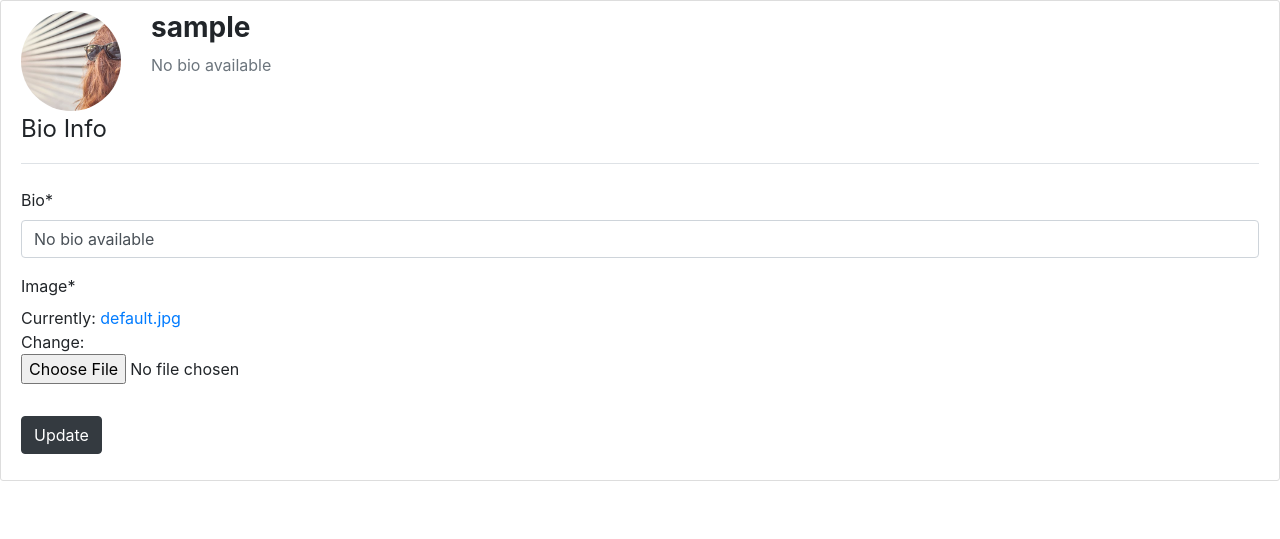
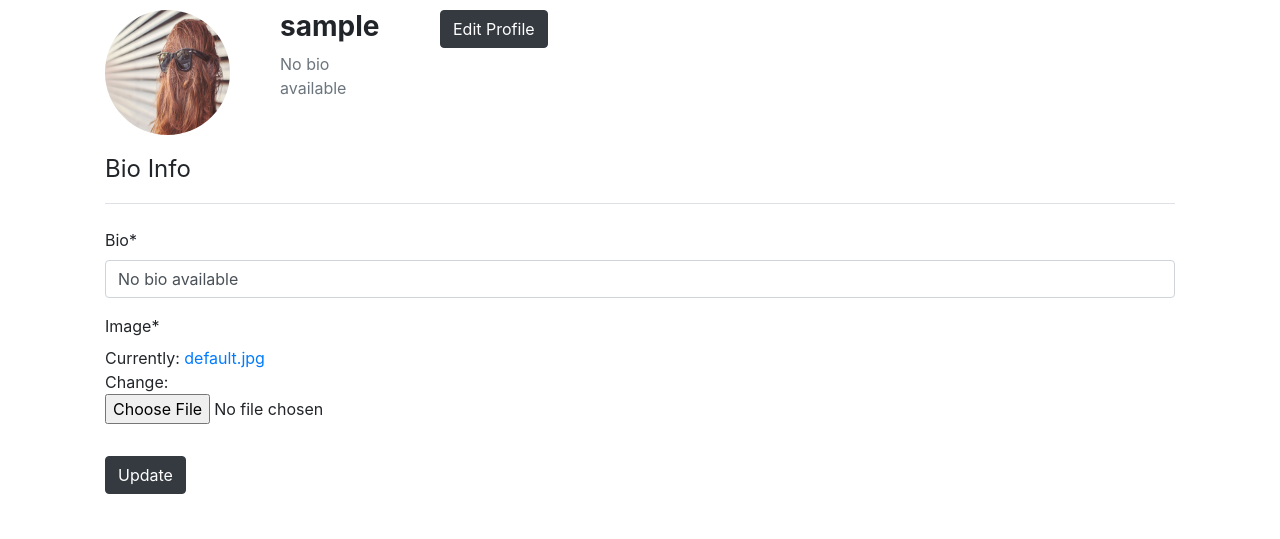
Before and after one commit to duncan-chege/instanoir, a Django app: page /profile in a window 1280 px wide. Shown: the top 539 px of the page. Run offline with Django 3.2, Linux system fonts and the light colour scheme; the visitor is signed in with stand-in values (Sample User, id 1); some libraries are stand-ins or nearby versions.

Commit message:
ad image sizing function to models

```diff
--- a/users/models.py
+++ b/users/models.py
@@ -1,5 +1,6 @@
 from django.db import models
 from django.contrib.auth.models import User
+from PIL import Image
 
 class Profile(models.Model):
     user = models.OneToOneField(User, on_delete=models.CASCADE)     #one to one relationsip gives user ablity to access the profile directly from the user
@@ -8,3 +9,12 @@ class Profile(models.Model):
 
     def __str__(self):
         return f"{self.user.username}'s Profile"
+
+    def save(self):
+        super().save()
+
+        img = Image.open(self.image.path)
+        if img.height > 300 or img.width > 300:
+            output_size = (300,300)
+            img.thumbnail(output_size)
+            img.save(self.image.path)
--- a/users/static/css/profile.css
+++ b/users/static/css/profile.css
@@ -1,7 +1,7 @@
 .content-section {
     background: #ffffff;
     padding: 10px 20px;
-    border: 1px solid #dddddd;
+    border: 0;
     border-radius: 3px;
     margin-bottom: 20px;
 }
@@ -12,10 +12,6 @@
     overflow: hidden;
     border-radius: 50%;
   }
-  .image img {
-    height:100%;
-  }
-
 
 .account-img {
     height: 125px;
@@ -25,4 +21,11 @@
 }
 .media-body{
     margin-left: 30px;
+    display: inline-block;
+    flex: 0;
+    min-width: 120px;
 }
+.editbtn{
+    display: inline-block;
+    margin-left: 40px;
+}
--- a/users/templates/users/profile.html
+++ b/users/templates/users/profile.html
@@ -5,22 +5,27 @@
 {% block content %}
 <link rel="stylesheet" href="{% static 'css/profile.css' %}">
 
+<div class="container">
+    <div class="row">
+        <div class="col-md-12">
             <div class="content-section">
                 <div class="media">
-        <div class="image">
-        <img src="{{user.profile.image.url}}" alt="profile pic">
-        </div>
+
+                    <img class="rounded-circle account-img" src="{{user.profile.image.url}}" alt="profile pic">
+
                     <div class="media-body">
 
-            <h3 class="account-heading"><b>{{user.username}}</b></h2>
+                        <h3 class="account-heading"><b>{{user.username}}</b></h3>
                             <p class="text-secondary">{{user.profile.bio}}</p>
-
                     </div>
+                    <button class="btn btn-dark editbtn" type="submit">Edit Profile</button>
                 </div>
                 <form method="POST" enctype="multipart/form-data">
                     {% csrf_token %}
                     <fieldset class="form-group form">
-                <legend class="border-bottom mb-4"><p id="title">Bio Info</p></legend>
+                        <legend class="border-bottom mb-4">
+                            <p id="title">Bio Info</p>
+                        </legend>
                         {{p_form|crispy }}
                     </fieldset>
                     <div class="form-group form">
@@ -28,4 +33,7 @@
                     </div>
                 </form>
             </div>
+        </div>
+    </div>
+</div>
 {% endblock %}
```
Also changed, not shown: media/profile_pics/default.jpg (added), media/profile_pics/default_CbiASvg.jpg (added). Lines whose indentation alone changed are shown as unchanged.
